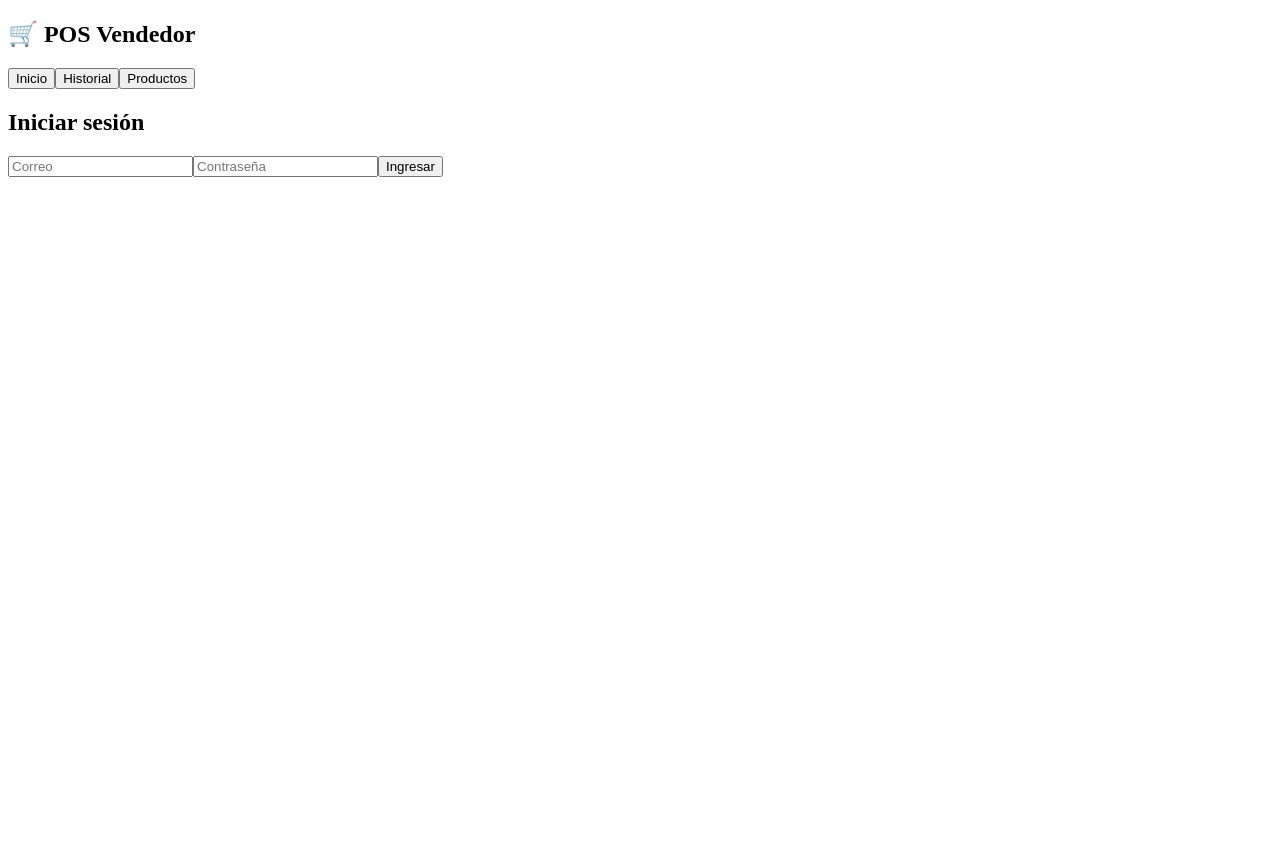
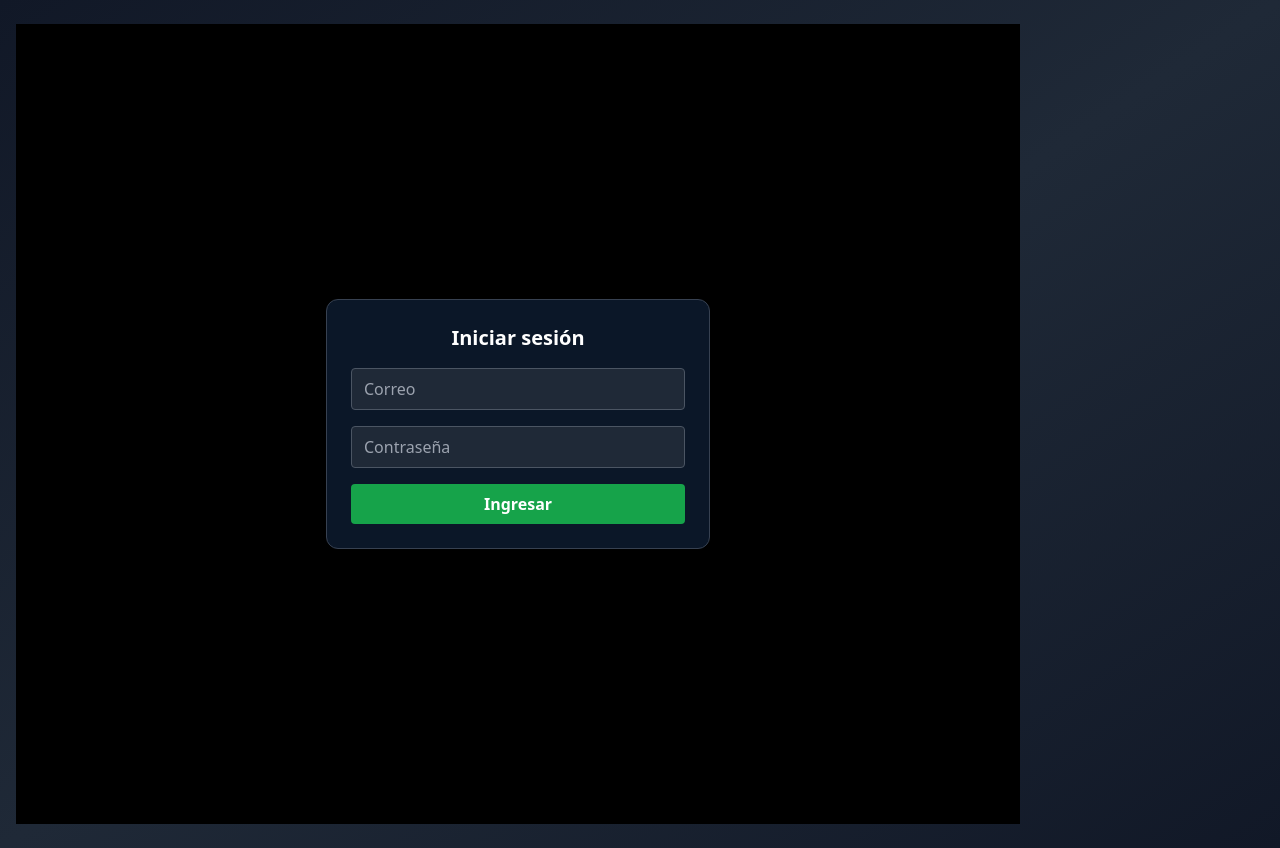
Before and after one commit to ramirofff/fast-final, a Next.js app: page / in a window 1280 px wide. Before the commit the page ends 800 px from the top, so only its background shows below. Built offline with nearby package versions, Linux system fonts and the light colour scheme.

Commit message:
Update layout.tsx

```diff
--- a/app/layout.tsx
+++ b/app/layout.tsx
@@ -1,25 +1,22 @@
+import '../styles/globals.css';
+
+export const metadata = {
+  title: 'Gestion de ventas v1',
+  description: 'Sistema de ventas rápidas',
+};
+
 export default function RootLayout({ children }: { children: React.ReactNode }) {
   return (
     <html lang="es">
       <head>
+        {/* 🟢 Soporte PWA */}
         <link rel="manifest" href="/manifest.json" />
         <meta name="theme-color" content="#16a34a" />
         <meta name="viewport" content="width=device-width, initial-scale=1, maximum-scale=1, user-scalable=no" />
       </head>
-      <body className="bg-[#0f1728] text-white min-h-screen font-sans">
-        <div className="flex min-h-screen w-full">
-          <aside className="hidden lg:block w-[260px] bg-[#101b2d] border-r border-gray-800 shadow-inner p-4">
-            {/* Podés meter aquí navegación vertical o branding */}
-            <h1 className="text-xl font-bold text-green-500">🛒 POS Vendedor</h1>
-            <nav className="mt-6 space-y-2">
-              {/* íconos de navegación opcionales */}
-              <button className="block w-full text-left px-2 py-1 rounded hover:bg-green-700/30">Inicio</button>
-              <button className="block w-full text-left px-2 py-1 rounded hover:bg-green-700/30">Historial</button>
-              <button className="block w-full text-left px-2 py-1 rounded hover:bg-green-700/30">Productos</button>
-            </nav>
-          </aside>
-
-          <main className="flex-1 px-4 py-6 max-w-6xl mx-auto w-full">
+        <body className="bg-gradient-to-br from-gray-900 via-gray-800 to-gray-900 text-white min-h-screen">
+        <div className="flex flex-col min-h-screen">
+            <main className="flex-1 w-full max-w-screen-2xl mx-auto px-4 py-6 lg:pr-[260px]">
             {children}
           </main>
         </div>
```
